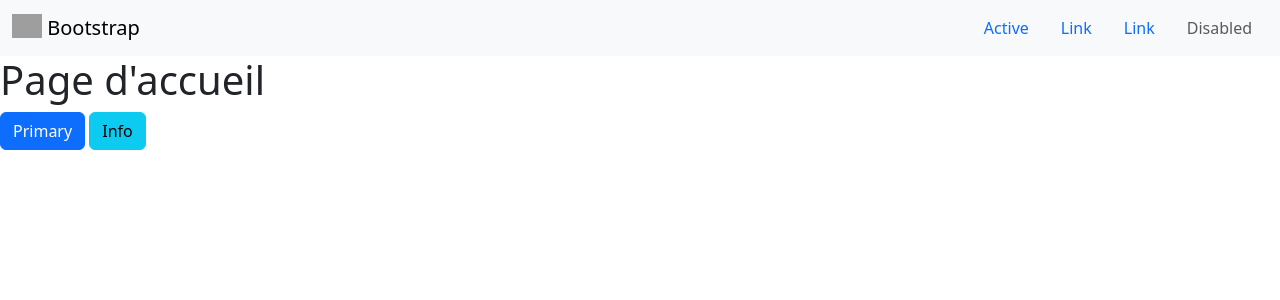
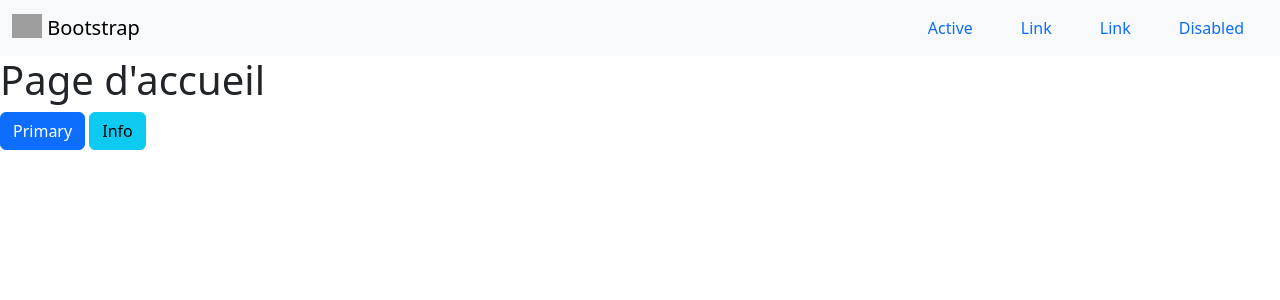
Before and after one commit to Akeops/Portfolio-Andoni, a PHP site: page /index.php in a window 1280 px wide. Shown: the top 300 px of the page. Run offline with PHP 8.4, Linux system fonts and the light colour scheme; grey boxes are pictures that could not be loaded.

Commit message:
Navbar terminé

```diff
--- a/pages/commons/menu.php
+++ b/pages/commons/menu.php
@@ -1,22 +1,22 @@
 
-<nav class="navbar bg-body-tertiary">
+<nav class="navbar bg-body-tertiary perso_bgBlack">
   <div class="container-fluid">
     <a class="navbar-brand" href="#">
       <img src="source/images/icons8-livre-64.png" alt="Logo" width="30" height="24" class="d-inline-block align-text-top">
       Bootstrap
     </a>
     <ul class="nav justify-content-end">
-  <li class="nav-item">
-    <a class="nav-link active" aria-current="page" href="#">Active</a>
+  <li class="nav-item mx-2">
+    <a class="nav-link active perso_colorJaune" aria-current="page" href="#">Active</a>
   </li>
-  <li class="nav-item">
-    <a class="nav-link" href="#">Link</a>
+  <li class="nav-item ">
+    <a class="nav-link perso_colorJaune mx-2" href="#">Link</a>
   </li>
-  <li class="nav-item">
-    <a class="nav-link" href="#">Link</a>
+  <li class="nav-item perso_colorJaune">
+    <a class="nav-link perso_colorJaune mx-2" href="#">Link</a>
   </li>
-  <li class="nav-item">
-    <a class="nav-link disabled" aria-disabled="true">Disabled</a>
+  <li class="nav-item perso_colorJaune mx-2">
+    <a class="nav-link perso_colorJaune" href="#">Disabled</a>
   </li>
 </ul>
   </div>
--- a/pages/commons/template.php
+++ b/pages/commons/template.php
@@ -4,8 +4,13 @@
     <meta charset="UTF-8">
     <meta name="viewport" content="width=device-width, initial-scale=1.0">
     <title>Document</title>
+
     <link href="https://cdn.jsdelivr.net/npm/bootstrap@5.3.2/dist/css/bootstrap.min.css" rel="stylesheet" integrity="sha384-T3c6CoIi6uLrA9TneNEoa7RxnatzjcDSCmG1MXxSR1GAsXEV/Dwwykc2MPK8M2HN" crossorigin="anonymous">
     <script src="https://cdn.jsdelivr.net/npm/bootstrap@5.3.2/dist/js/bootstrap.bundle.min.js" integrity="sha384-C6RzsynM9kWDrMNeT87bh95OGNyZPhcTNXj1NW7RuBCsyN/o0jlpcV8Qyq46cDfL" crossorigin="anonymous"></script>
+    <link rel="stylesheet" href="../css/app.css">
+    <link rel="preconnect" href="https://fonts.googleapis.com">
+    <link rel="preconnect" href="https://fonts.gstatic.com" crossorigin>
+    <link href="https://fonts.googleapis.com/css2?family=Playfair+Display&display=swap" rel="stylesheet">
 </head>
 <body>
     <?php require("menu.php"); ?>
```
Also changed, not shown: css/app.css (added, +21 -0 lines).
